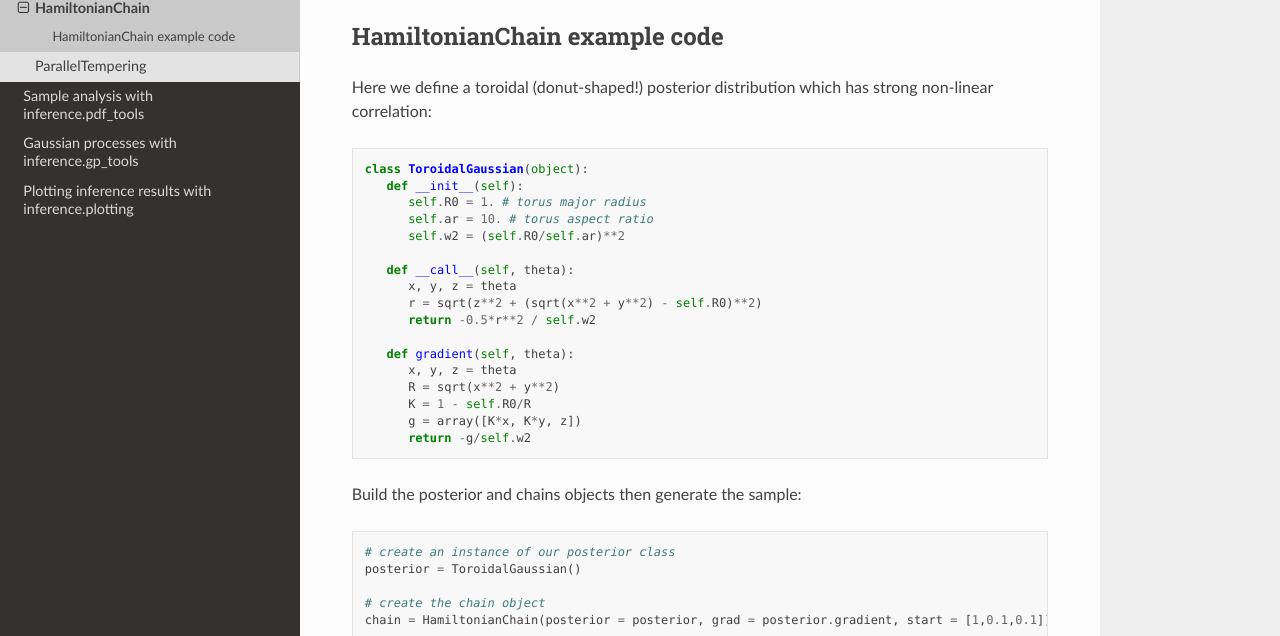
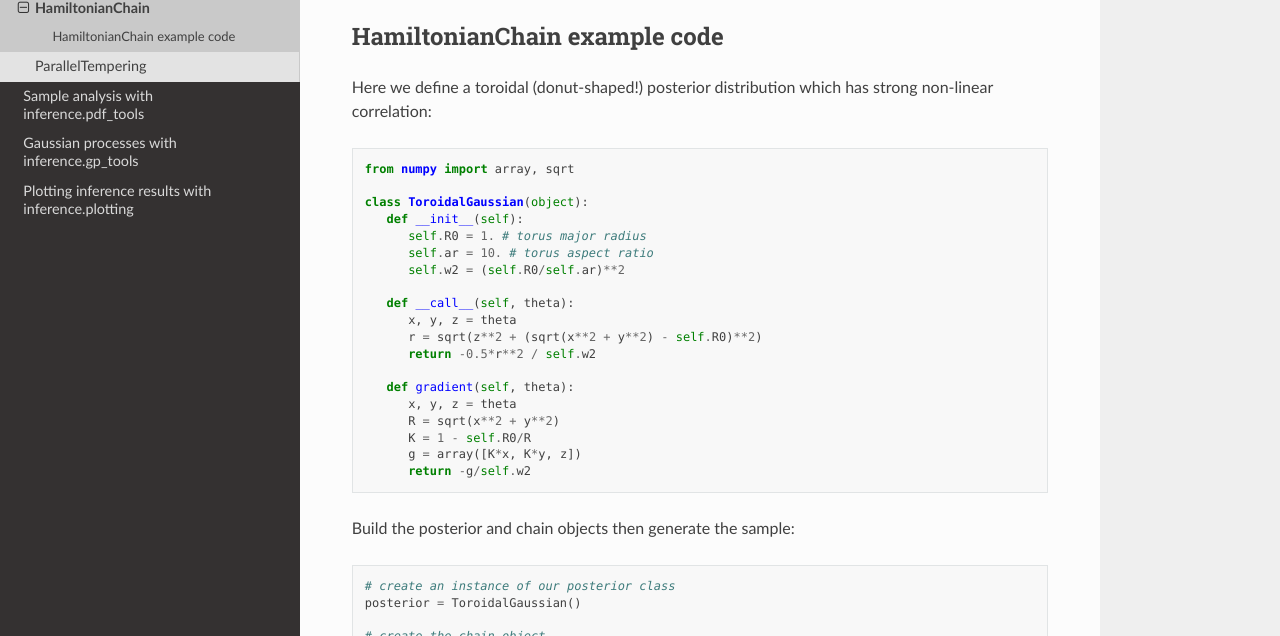
Before and after one commit to C-bowman/inference-tools-docs, a Sphinx documentation site: the page built from docs/source/HamiltonianChain.rst, in a window 1280 px wide and 900 px high, cut to the strip 264-900 px from the top of the window. Built offline with Sphinx 7.4.7 and the Read the Docs theme 2.0.0, drawn with Linux system fonts in a browser that asks for light colours.

Commit message:
Improvements to the HamiltonianChain example code

```diff
--- a/docs/source/HamiltonianChain.rst
+++ b/docs/source/HamiltonianChain.rst
@@ -12,6 +12,8 @@ HamiltonianChain example code
 Here we define a toroidal (donut-shaped!) posterior distribution which has strong non-linear correlation:
 
 .. code-block:: python
+
+   from numpy import array, sqrt
 
    class ToroidalGaussian(object):
       def __init__(self):
@@ -32,7 +34,7 @@ Here we define a toroidal (donut-shaped!) posterior distribution which has stron
          return -g/self.w2
 
 
-Build the posterior and chains objects then generate the sample:
+Build the posterior and chain objects then generate the sample:
 
 .. code-block:: python
 
```
